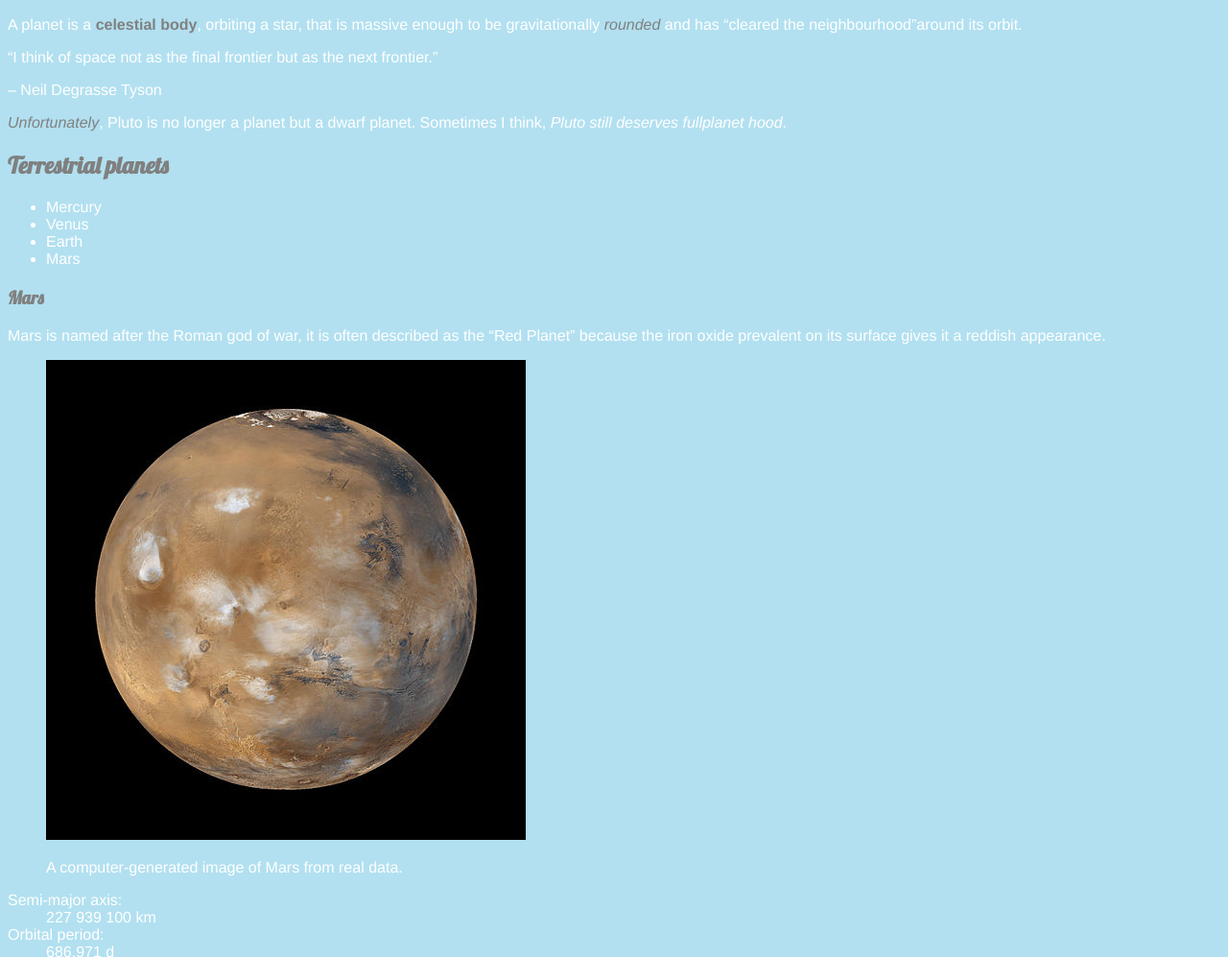
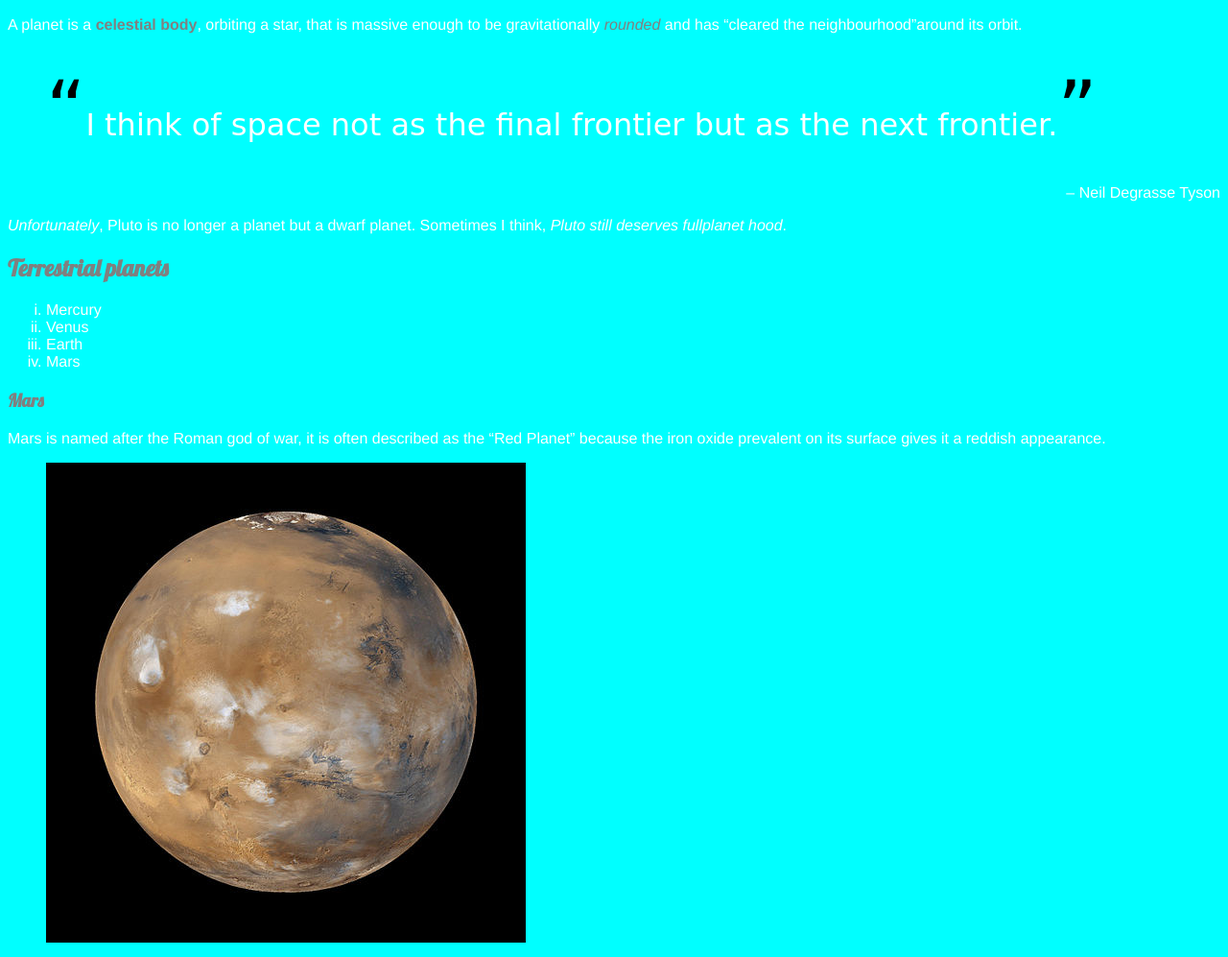
Before and after one commit to B2G7M/assignment-3, a plain HTML site: page index.html in a window 1280 px wide. Shown: the part 290-1287 px from the top of the page at 96% size. Drawn offline with Linux system fonts and the light colour scheme.

Commit message:
quotations

```diff
--- a/css/main.css
+++ b/css/main.css
@@ -1,5 +1,5 @@
 html {
-	background-color: #B2E0F0;
+	background-color: cyan;
 	font-family: helvetica, sans-serif;
 	/*font-family: 'Lobster', cursive;*/
 	color: white; /*This is the color for fonts*/
@@ -23,4 +23,33 @@ em{
 	color: grey;
 }
 
-.defined-class
+.Name{
+	text-align: right;
+}
+
+blockquote{
+	font-family: cursive;
+	font-size: 2rem;
+}
+ul{
+	list-style-type: lower-roman;
+}
+dt{
+	font-weight: bold;
+	color: black;
+}
+ol{
+	list-style: circle;
+}
+figurecaption{
+	font-style: italic;
+	color: grey;
+}
+i{
+	font-style: italic;
+}
+span{
+	font-style: bolder;
+	color: black;
+	font-size: 5rem;
+}
--- a/index.html
+++ b/index.html
@@ -32,11 +32,11 @@
 
 			<p>A planet is a <b>celestial body</b>, orbiting a star, that is massive enough to be gravitationally <em>rounded</em> and has &ldquo;cleared the neighbourhood&rdquo;around its orbit.</p>
 
-			<p>&ldquo;I think of space not as the final frontier but as the next frontier.&rdquo;</p>
+			<p><blockquote><span>&ldquo;</span>I think of space not as the final frontier but as the next frontier.<span>&rdquo;</span></blockquote></p>
 
-			<p>&ndash; Neil Degrasse Tyson</p>
+			<p class="Name">&ndash; Neil Degrasse Tyson</p>
 
-			<p><em>Unfortunately</em>, Pluto is no longer a planet but a dwarf planet. Sometimes I think, <i>Pluto still deserves fullplanet hood</i>.</p>
+			<p><i>Unfortunately</i>, Pluto is no longer a planet but a dwarf planet. Sometimes I think, <i>Pluto still deserves fullplanet hood</i>.</p>
 
 			<h2 id="Terrestrial-planets">
 			<h2>Terrestrial planets</h2>
@@ -105,10 +105,11 @@
 			<p><h2>Sources</h2></p>
 
 			<ol>
-			<li<a href="https://en.wikipedia.org/wiki/Mars">https://en.wikipedia.org/wiki/Mars</a></li>
+
+			<li><a href="https://en.wikipedia.org/wiki/Mars">https://en.wikipedia.org/wiki/Mars</a></li>
+
 			<li><a href="https://en.wikipedia.org/wiki/Venus">https://en.wikipedia.org/wiki/Venus</a></li>
+
 			</ol>
 
 		</aside>
-
-		<li class="defined-class">defined class</li>
```
